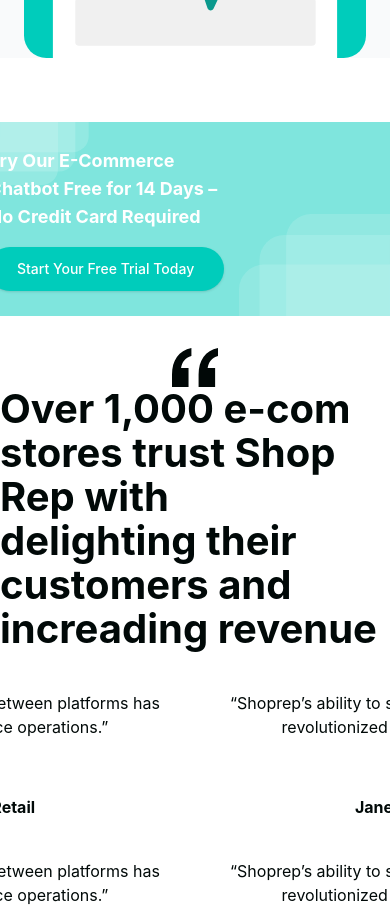
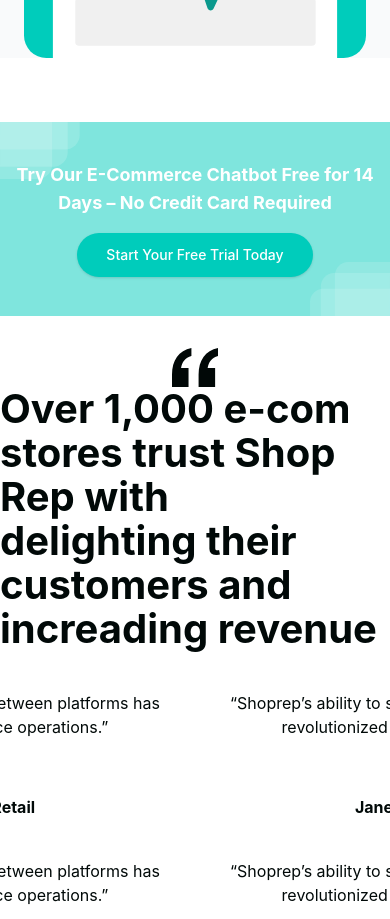
Before and after one commit to FaatehNaeem/SHOP-REP, a React (Vite) app: page / in a window 390 px wide. Shown: the part 3660-4579 px from the top of the page. Built offline with nearby package versions, Linux system fonts and the light colour scheme.

Commit message:
responsiveness in cta banner

```diff
--- a/src/components/cta-banner.tsx
+++ b/src/components/cta-banner.tsx
@@ -2,27 +2,38 @@
 
 export default function CallToActionBanner() {
   return (
-      <div className="w-screen mt-16 bg-[#00CCBB80] h-[194px] flex flex-row">
-        <div className="w-[30%]">
-          <img src="cta-section.svg" alt="" width={"200px"} height={"373px"} />
+    <div className="relative w-screen mt-16 bg-[#00CCBB80] h-[194px] flex items-center">
+      {/* Left Image */}
+      <div className="absolute left-0 top-0">
+        <img
+          src="cta-section.svg"
+          alt=""
+          width={"200px"}
+          height={"373px"}
+          className="xl:w-[200px] lg:w-[200px] md:w-[150px] sm:w-[100px] cta-section"
+        />
       </div>
 
-        <div className="flex flex-col ml-[-100px] w-[60%] justify-center items-center">
-          <p className="text-background font-bold text-lg">
-            Try Our E-Commerce Chatbot Free for 14 Days – No Credit Card
-            Required
+      {/* Center Content */}
+      <div className="flex flex-col justify-center items-center h-full mx-auto">
+        <p className="text-background font-bold text-lg text-center">
+          Try Our E-Commerce Chatbot Free for 14 Days – No Credit Card Required
         </p>
 
-          <Button
-            className="bg-secondary-foreground rounded-3xl w-[236px] h-[44px] text-background focus-visible:
-        ring-0 hover:border-none hover:bg-teal-500 focus:outline-none mt-4"
-          >
+        <Button className="bg-secondary-foreground rounded-3xl w-[236px] h-[44px] text-background focus-visible:ring-0 hover:border-none hover:bg-teal-500 focus:outline-none mt-4">
           Start Your Free Trial Today
         </Button>
       </div>
 
-        <div className="flex items-end ml-4">
-          <img src="cta-section-2.svg" alt="" width={"200px"} height={"373px"} />
+      {/* Right Image */}
+      <div className="absolute right-0 top-20 xl:top-[80px] lg:top-[80px] md:top-[120px] sm:top-[130px] cta-container">
+        <img
+          src="cta-section-2.svg"
+          alt=""
+          width={"200px"}
+          height={"373px"}
+          className="xl:w-[200px] lg:w-[200px] md:w-[150px] sm:w-[100px] cta-section"
+        />
       </div>
     </div>
   );
--- a/src/index.css
+++ b/src/index.css
@@ -407,3 +407,15 @@
     display: none;
   }
 }
+
+/* cta section  */
+
+/* 0px to 640px */
+@media (max-width: 640px) and (min-width: 0px) {
+  .cta-container {
+    top: 140px;
+  }
+  .cta-section {
+    width: 80px;
+  }
+}
```
Lines whose indentation alone changed are shown as unchanged.
